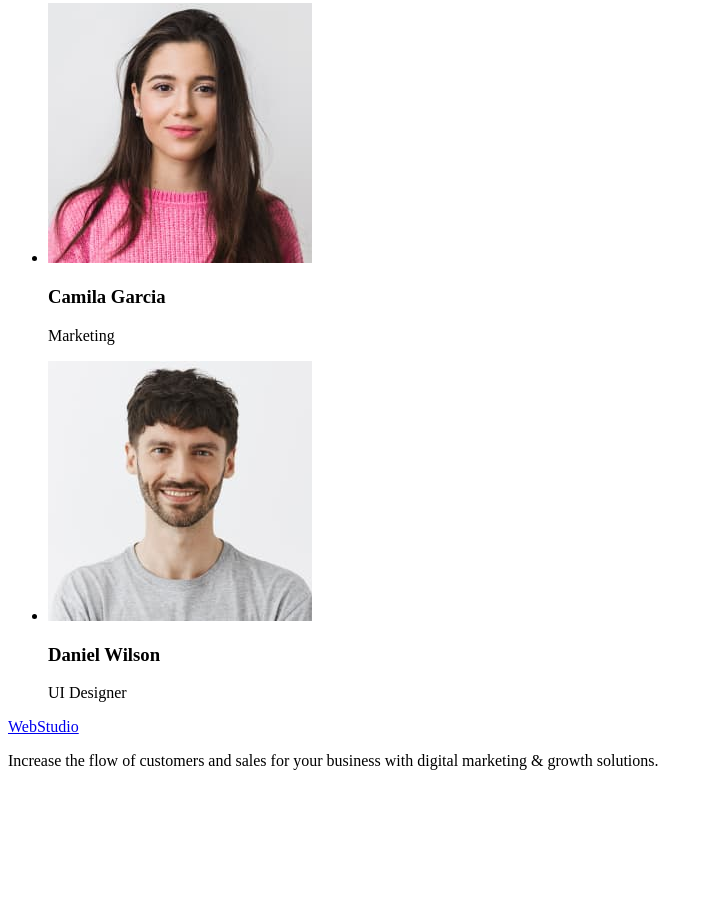
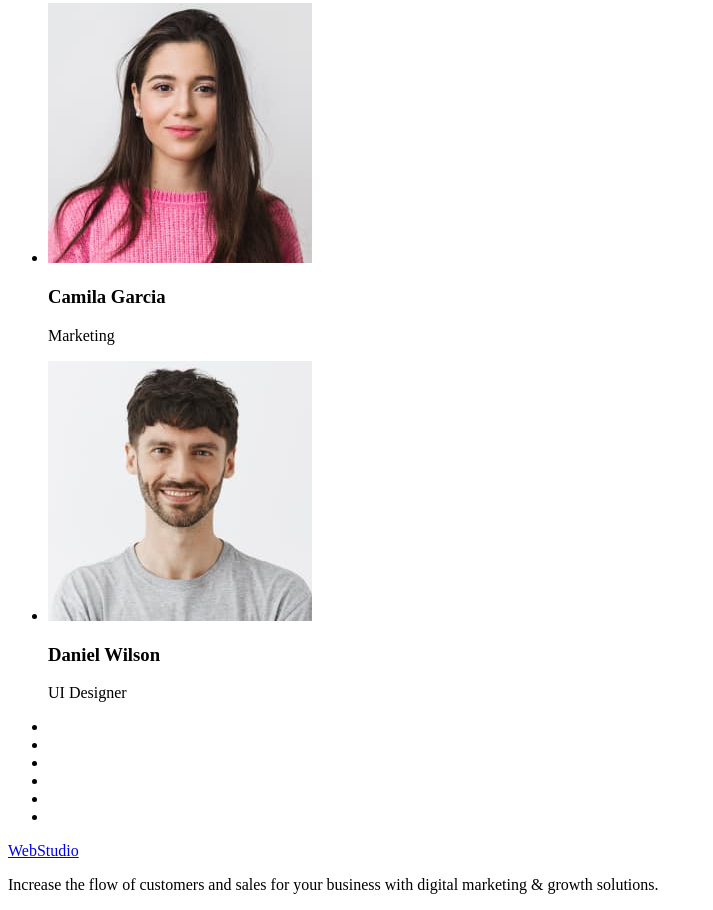
Before and after one commit to Juliiaks/goit-markup-hw-02, a plain HTML site: page index.html in a window 1280 px wide. Shown: the part 1372-2282 px from the top of the page, without its empty margins (0-713 px from the left). Before the commit the page ends 2158 px from the top, so only its background shows below. Drawn offline with Linux system fonts and the light colour scheme; files whose address does not match are found by name.

Commit message:
add section portfolio

```diff
--- a/index.html
+++ b/index.html
@@ -79,8 +79,7 @@
               src="./images/img4.jpg"
               alt="Mark Guerrero"
               width="264"
-              height="260"
-            />
+              height="260" />
             <h3>Mark Guerrero</h3>
             <p>Product Designer</p>
           </li>
@@ -89,8 +88,7 @@
               src="./images/img1.jpg"
               alt="Tom Ford"
               width="264"
-              height="260"
-            />
+              height="260" />
             <h3>Tom Ford</h3>
             <p>Frontend Developer</p>
           </li>
@@ -99,8 +97,7 @@
               src="./images/img2.jpg"
               alt="Camila Garcia"
               width="264"
-              height="260"
-            />
+              height="260" />
             <h3>Camila Garcia</h3>
             <p>Marketing</p>
           </li>
@@ -109,11 +106,22 @@
               src="./images/img3.jpg"
               alt="Daniel Wilson"
               width="264"
-              height="260"
-            />
+              height="260" />
             <h3>Daniel Wilson</h3>
             <p>UI Designer</p>
           </li>
+        </ul>
+      </section>
+
+      <!-- Company Portfolio -->
+      <section>
+        <ul>
+          <li></li>
+          <li></li>
+          <li></li>
+          <li></li>
+          <li></li>
+          <li></li>
         </ul>
       </section>
     </main>
```
Also changed, not shown: css/styles.css (added), images/team-members/img1.jpg (renamed from images/img1.jpg), images/team-members/img2.jpg (renamed from images/img2.jpg), images/team-members/img3.jpg (renamed from images/img3.jpg), images/team-members/img4.jpg (renamed from images/img4.jpg).
